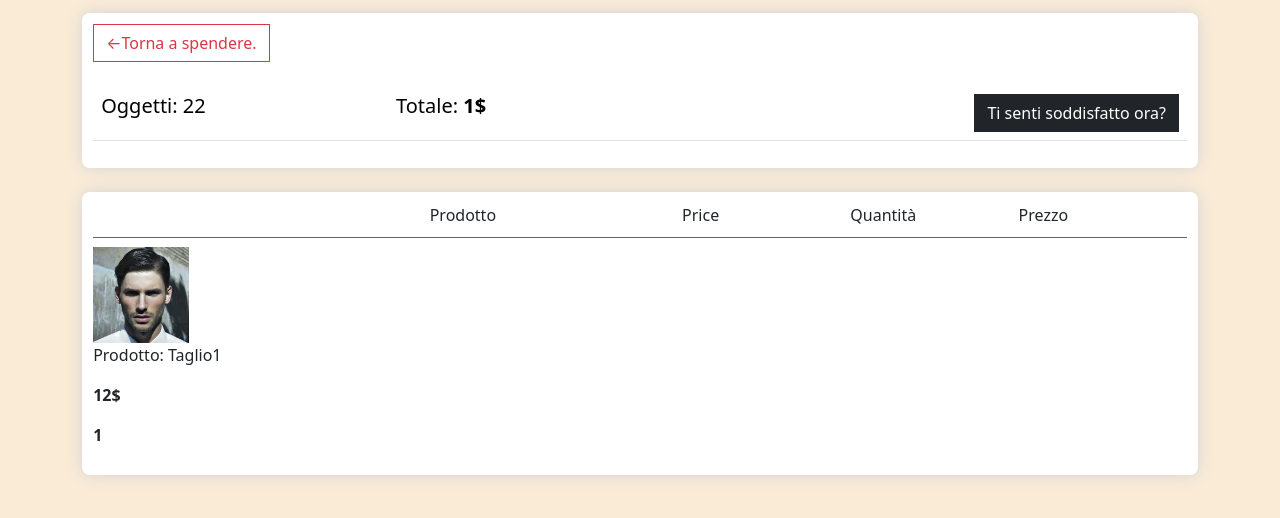
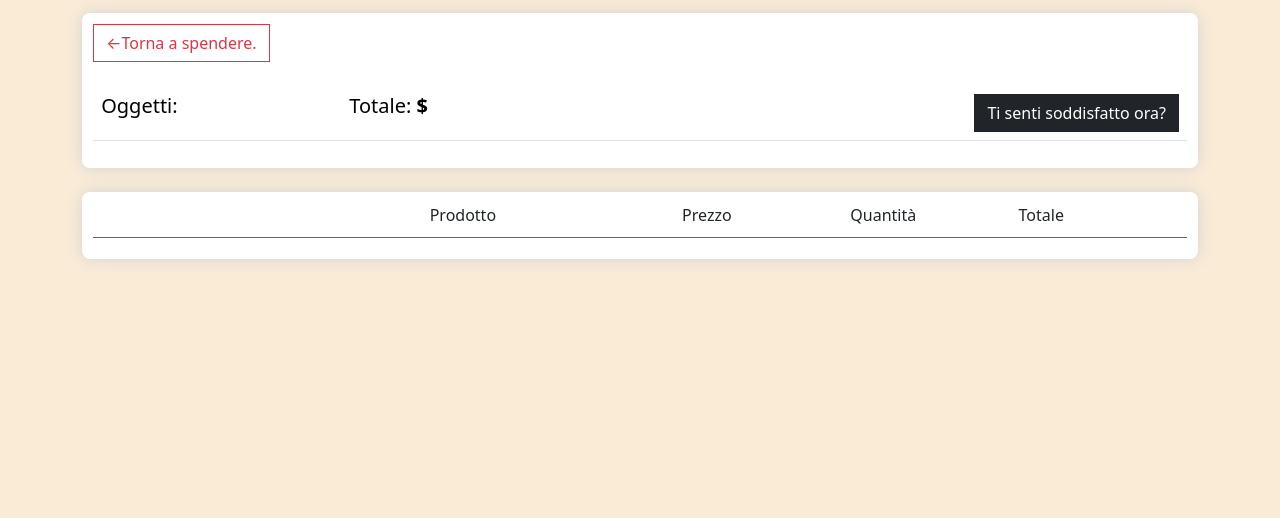
Before and after one commit to uomoazione/ProgettoDjango, a Django app: page /cart/ in a window 1280 px wide. Shown: the part 126-644 px from the top of the page. Run offline with Django 4.2, Linux system fonts and the light colour scheme; lists and menus that the app fills with data are empty.

Commit message:
andato avanti. min 39

```diff
--- a/ecommerce/settings.py
+++ b/ecommerce/settings.py
@@ -117,7 +117,9 @@ STATIC_URL = "static/"
 
 DEFAULT_AUTO_FIELD = "django.db.models.BigAutoField"
 
-
 STATICFILES_DIRS = [
     os.path.join(BASE_DIR, "static"),
 ]
+
+MEDIA_URL = '/immagini/'
+MEDIA_ROOT = os.path.join(BASE_DIR, 'static/immagini')
--- a/ecommerce/urls.py
+++ b/ecommerce/urls.py
@@ -14,9 +14,12 @@ Including another URLconf
     2. Add a URL to urlpatterns:  path('blog/', include('blog.urls'))
 """
 from django.contrib import admin
-from django.urls import path,include
+from django.urls import path, include
+from django.conf.urls.static import static
+from django.conf import settings
 
 urlpatterns = [
     path("admin/", admin.site.urls),
-    path("",include('store.urls')),
+    path("", include('store.urls')),
 ]
+urlpatterns += static(settings.MEDIA_URL, document_root=settings.MEDIA_ROOT)
--- a/store/templates/store/cart.html
+++ b/store/templates/store/cart.html
@@ -10,8 +10,8 @@
                 <br>
                 <table class="table">
                     <tr>
-                        <th><h5>Oggetti: 22</h5></th>
-                        <th><h5>Totale: <strong>1$</strong></h5></th>
+                        <th><h5>Oggetti:</h5></th>
+                        <th><h5>Totale: <strong>$</strong></h5></th>
                         <th>
                             <a style="float: right" class="btn btn-dark"
                                href="{% url 'checkout' %}">Ti senti soddisfatto ora?</a>
@@ -24,16 +24,19 @@
                 <div class="cart-row">
                     <div style="flex:2"></div>
                     <div style="flex: 1.5">Prodotto</div>
-                    <div style="flex: 1">Price</div>
+                    <div style="flex: 1">Prezzo</div>
                     <div style="flex: 1">Quantità</div>
-                    <div style="flex: 1">Prezzo</div>
+                    <div style="flex: 1">Totale</div>
                 </div>
-                <div style="flex:2"><img class="row-image"
-                                         src="{% static 'immagini/taglio1.jpg' %}"></div>
-                <div style="flex: 2"><p>Prodotto: Taglio1</p></div>
-                <div style="flex: 1"><p class="quantity">12$ </p></div>
-                <div style="flex: 1"><p class="quantity">1 </p></div>
-                <div style="flex: 1"></div>
+              {% for item in items %}
+                  <div class="cart-row">
+                      <div style="flex:2"><img class="row-image"  src="{{item.product.imageURL}}"></div>
+                      <div style="flex: 2"><p>{{ item.product.name }}</p></div>
+                      <div style="flex: 1"><p class="quantity">{{ item.product.price }} </p></div>
+                      <div style="flex: 1"><p class="quantity">{{ item.quantity }} </p></div>
+                      <div style="flex: 1">{{ item.get_total }}</div>
+                  </div>
+              {% endfor %}
             </div>
         </div>
     </div>
--- a/store/views.py
+++ b/store/views.py
@@ -1,16 +1,24 @@
 from django.shortcuts import render
+from .models import *
 
 
 # Create your views here.
+
 def store(request):
-    context = {}
-    return render(request, "store/store.html", context)
+    products = Product.objects.all()
+    context = {'products': products}
+    return render(request, 'store/store.html', context)
 
 
 def cart(request):
-    context = {}
+    if request.user.is_authenticated:
+        customer= request.user.customer
+        order, created= Order.objects.get_or_create(customer=customer, complete=False) #creiamo un oggetto o lo mettiamo in query se esiste già
+        items=order.orderitem_set.all()
+    else:
+        items=[]
+    context = {'items': items} # Aggiungi gli oggetti items al contesto
     return render(request, "store/cart.html", context)
-
 
 def checkout(request):
     context = {}
```
Also changed, not shown: store/models.py (+36 -11 lines), store/templates/store/store.html (+6 -18 lines), db.sqlite3, shirt.jpg (added), static/immagini/headphones.jpg (added), static/immagini/shirt.jpg (added), static/immagini/watch.jpg (added), static/immagini/watch_TWg5eaQ.jpg (added), store/migrations/0002_product_image.py (added), store/migrations/0003_alter_customer_email_alter_order_complete.py (added).
